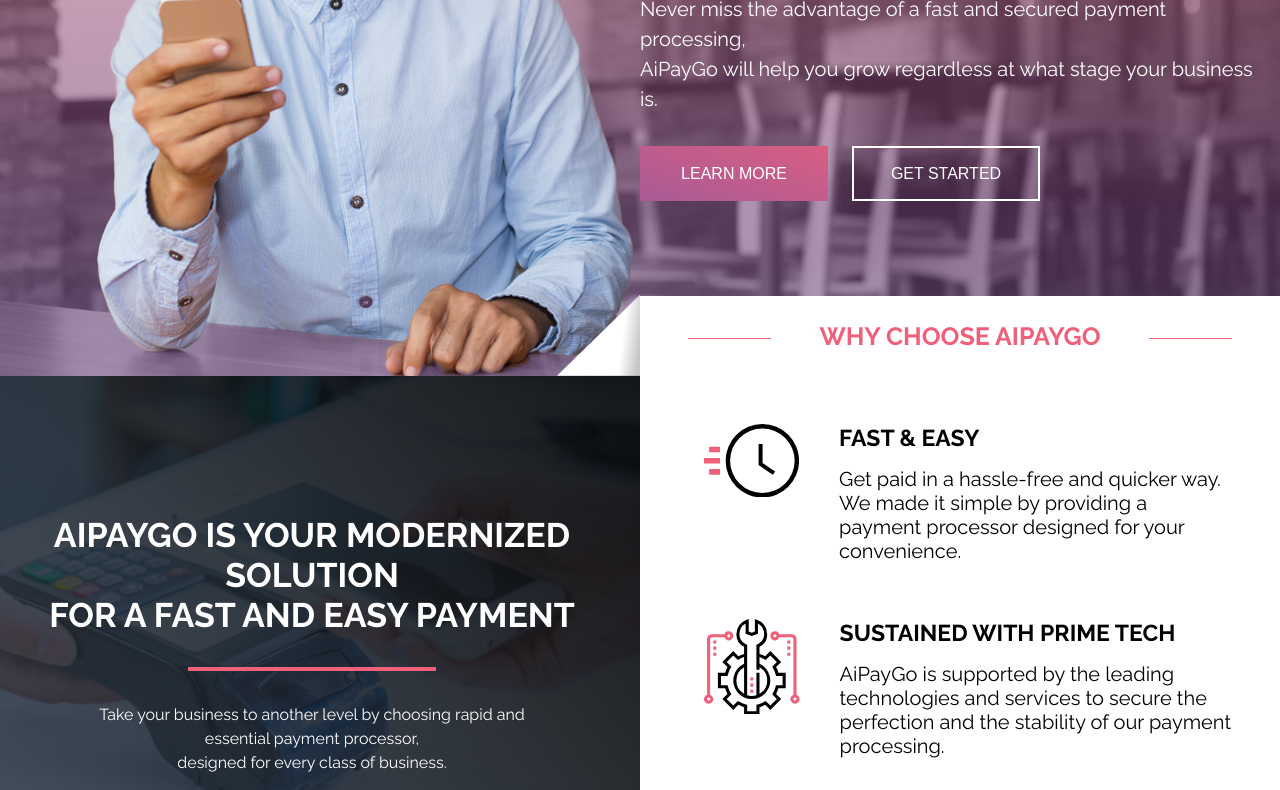
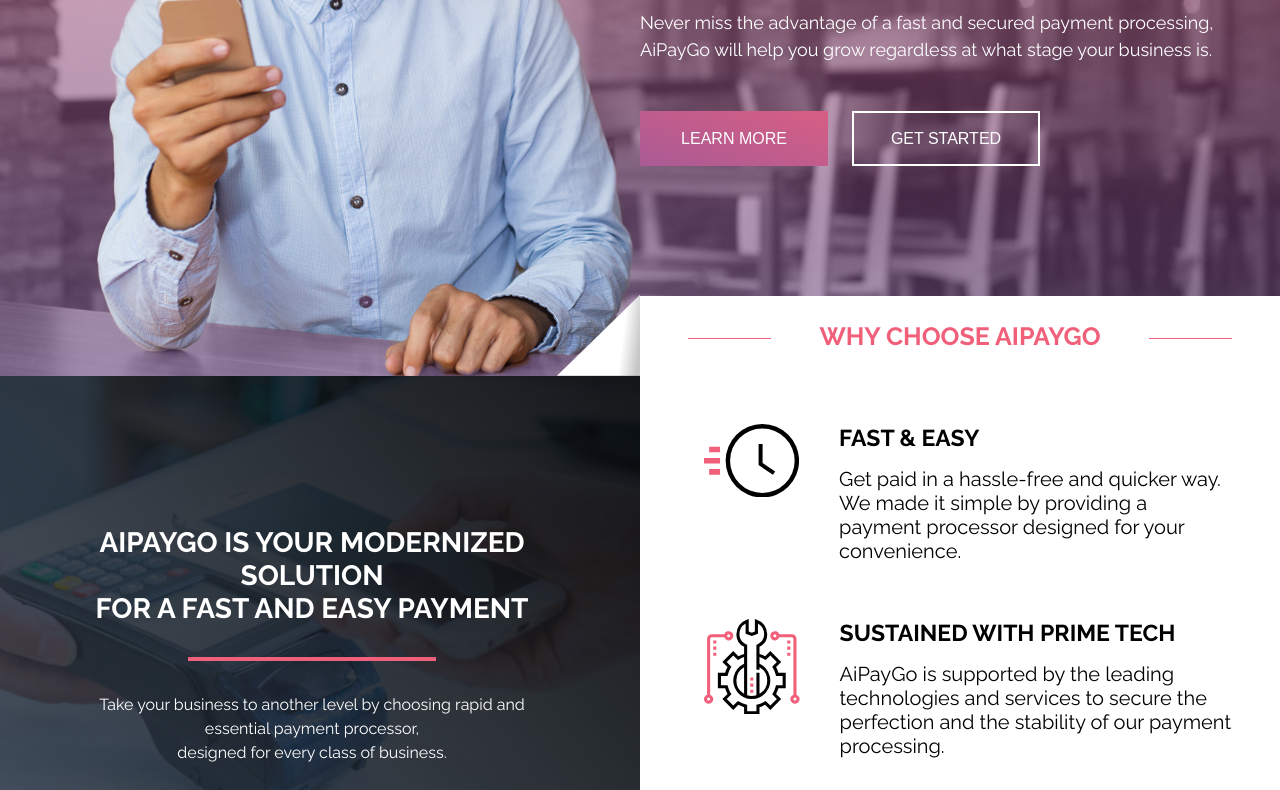
Before and after one commit to annalynayop/aipaygo, a plain HTML site: page index.html in a window 1280 px wide. Shown: the part 424-1214 px from the top of the page. Drawn offline with Linux system fonts and the light colour scheme.

Commit message:
fixed style

```diff
--- a/assets/style.css
+++ b/assets/style.css
@@ -253,7 +253,8 @@ body.header--fixed .nav__brand::after {
 }
 
 .hero__desc {
-    margin-bottom: 1.2rem;
+    margin-bottom: 3rem;
+    font-size: 18px;
 }
 
 .hero__action {
@@ -337,7 +338,7 @@ body.header--fixed .nav__brand::after {
     padding-bottom: 2rem;
 }
 .about__col:first-of-type h2 {
-    font-size: 30px;
+    font-size: 28px;
     text-transform: uppercase;
 }
 .about__col:first-of-type .divider {
@@ -388,9 +389,7 @@ body.header--fixed .nav__brand::after {
         max-width: 720px;
     }
 
-    .about__col:first-of-type h2 {
-        font-size: 34px;
-    }
+
 }
 
 @media (min-width: 992px) {
@@ -411,14 +410,8 @@ body.header--fixed .nav__brand::after {
         max-width: 960px;
     }
 
-    .hero__heading {
-        font-size: 59px;
-    }
-
     .hero__desc {
-        font-size: 20px;
         line-height: 1.5;
-        margin-bottom: 2rem;
     }
     .hero__action {
         justify-content: flex-start;
@@ -442,6 +435,8 @@ body.header--fixed .nav__brand::after {
         padding-left: 3rem;
         padding-right: 3rem;
     }
+
+
 }
 
 @media (min-width: 1200px) {
@@ -598,6 +593,8 @@ body.header--fixed .nav__brand::after {
         background-position: center top;
     }
 
+
+
 }
 
 @media (min-width: 1366px) {
@@ -605,7 +602,12 @@ body.header--fixed .nav__brand::after {
 }
 
 @media (min-width: 1440px) {
-
+    .hero__heading {
+        font-size: 59px;
+    }
+    .hero__desc {
+        font-size: 20px;
+    }
 }
 
 @media (min-width: 1920px) {
@@ -618,6 +620,10 @@ body.header--fixed .nav__brand::after {
     .nav__toggler,
     .nav__list {
         height: 122px;
+    }
+
+    .about__col:first-of-type h2 {
+        font-size: 34px;
     }
 
 }
```
